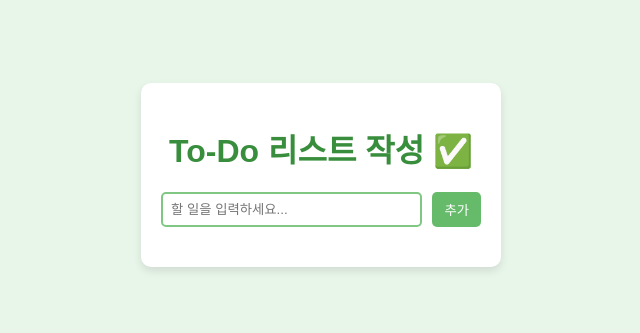
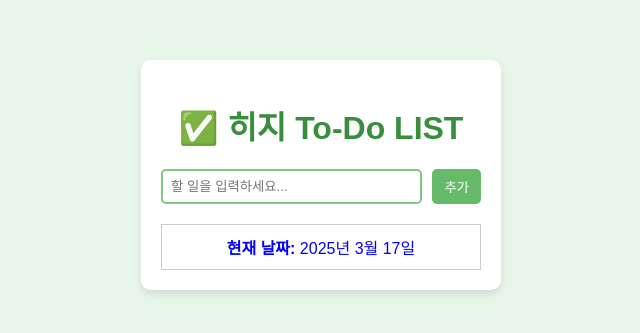
Before and after one commit to heezee2345/vite-project-1, a website built with Vite: page index.html in a window 1280 px wide. Shown: the part 225-558 px from the top of the page, without its empty margins (319-959 px from the left). Built offline with nearby package versions, Linux system fonts and the light colour scheme.

Commit message:
Update index.html

```diff
--- a/index.html
+++ b/index.html
@@ -5,17 +5,47 @@
     <meta name="viewport" content="width=device-width, initial-scale=1.0">
     <title>To-Do 리스트</title>
     <link rel="stylesheet" href="style.css">
+    <style>
+        body {
+            font-family: Arial, sans-serif;
+            color: blue; /* 텍스트 색상을 파란색으로 변경 */
+        }
+        #calendar {
+            margin-top: 20px;
+            border: 1px solid #ccc;
+            padding: 10px;
+        }
+        /* 체크 아이콘 색상을 파란색으로 변경 */
+        .check-icon {
+            color: blue;
+        }
+    </style>
 </head>
 <body>
     <div class="container">
-        <h1>To-Do 리스트 작성 ✅</h1>
+        <h1><span class="check-icon">✅</span> 히지 To-Do LIST</h1>
         <div class="input-container">
             <input type="text" id="todo-input" placeholder="할 일을 입력하세요...">
             <button id="add-btn">추가</button>
         </div>
         <ul id="todo-list"></ul>
+
+        <div id="calendar"></div>
     </div>
 
     <script type="module" src="main.js"></script>
+    <script>
+        // 현재 날짜를 표시하는 달력 생성
+        const calendarDiv = document.getElementById('calendar');
+
+        const displayCurrentDate = () => {
+            const currentDate = new Date();
+            const options = { year: 'numeric', month: 'long', day: 'numeric' };
+            const formattedDate = currentDate.toLocaleDateString('ko-KR', options);
+            calendarDiv.innerHTML = `<strong>현재 날짜:</strong> ${formattedDate}`;
+        };
+
+        displayCurrentDate();
+    </script>
 </body>
 </html>
```
